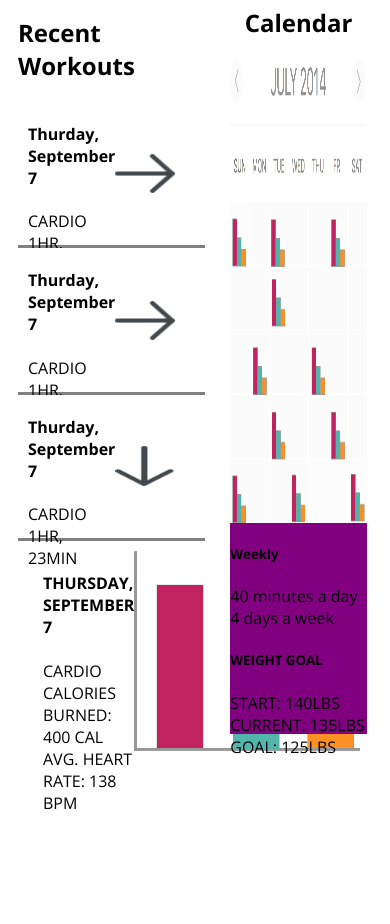
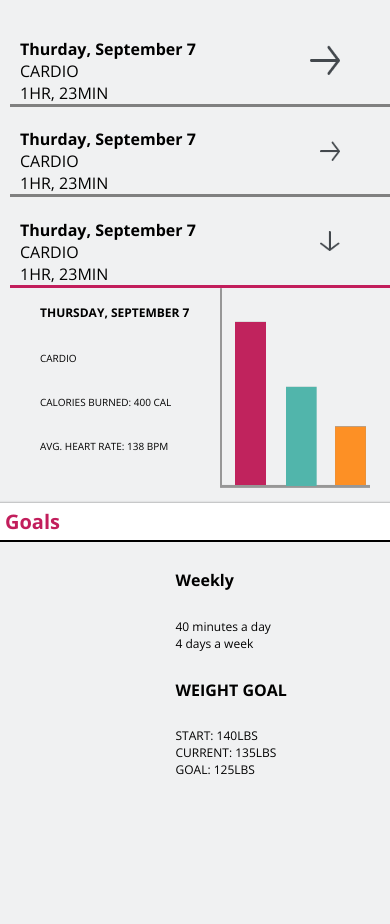
Before and after one commit to tylerjhevia/UI-UX-challenge, a plain HTML site: page index.html in a window 390 px wide. Shown: the part 108-1032 px from the top of the page. Before the commit the page ends 932 px from the top, so only its background shows below. Drawn offline with nearby package versions, Linux system fonts and the light colour scheme.

Commit message:
mobile layout

```diff
--- a/index.html
+++ b/index.html
@@ -1,18 +1,21 @@
 <!DOCTYPE html>
 <html>
+
 <head>
   <meta charset="utf-8">
+  <meta name="viewport" content="width=device-width, initial-scale=1">
   <link rel="stylesheet" href="styles.css">
   <link href="https://fonts.googleapis.com/css?family=Open+Sans:300,400,600,700" rel="stylesheet">
   <title></title>
 </head>
+
 <body>
   <header>
-      <h1>OH HI WENDY <img class="icon" src="./assets/Gear.png" alt="gear-icon"></h1>
+    <h1>OH HI, WENDY <img class="icon gear-icon" src="./assets/Gear.png" alt="gear-icon"></h1>
   </header>
   <div class="main">
     <section class="left-half">
-        <h2>Recent Workouts</h2>
+      <h2 class='recent-workouts'>Recent Workouts</h2>
       <div class="recent-row">
         <div class="workout-card">
           <h4>Thurday, September 7</h4>
@@ -20,7 +23,7 @@
           <p>1HR, 23MIN</p>
         </div>
         <div class="workout-icon">
-            <img class="icon" src="./assets/Arrow-right.png" alt="arrow-icon">
+          <img class="icon arrow-icon" src="./assets/Arrow-right.png" alt="arrow-icon">
         </div>
       </div>
       <div class="recent-row">
@@ -33,7 +36,7 @@
           <img class="icon" src="./assets/Arrow-right.png" alt="arrow-icon">
         </div>
       </div>
-        <div class="recent-row">
+      <div class="recent-row bottom-row">
         <div class="workout-card">
           <h4>Thurday, September 7</h4>
           <p>CARDIO</p>
@@ -57,10 +60,11 @@
       </div>
     </section>
     <section class="right-half">
-        <h2>Calendar</h2>
+      <h2 class='calendar-header'>Calendar</h2>
       <div class="calendar">
         <img class="calendar-img" src="./assets/Calendar1.png" alt="July Calendar">
       </div>
+      <h1 class='goals-header'>Goals</h1>
       <div class="goals">
         <div class="circle-graph">
 
@@ -78,4 +82,5 @@
     </section>
   </div>
 </body>
+
 </html>
--- a/styles.css
+++ b/styles.css
@@ -1,4 +1,4 @@
-body{
+body {
   font-family: 'Open Sans', sans-serif;
 }
 
@@ -60,7 +60,6 @@ p {
   flex-direction: column;
   height: 80%;
   /*line-height: .2px;*/
-
 }
 
 .workout-icon {
@@ -81,7 +80,6 @@ p {
 }
 
 /*images and icons*/
-
 
 .gear-icon {
   height: 25px;
@@ -112,3 +110,153 @@ p {
   margin: 10px;
   width: 150px;
 }
+
+@media (max-width: 400px) {
+  body {
+    margin: 0;
+    padding: 0;
+  }
+
+  header {
+    align-items: center;
+    display: flex;
+    justify-content: flex-end;
+    padding: 0;
+    margin: 0;
+    width: 100%;
+  }
+
+  h1 {
+    color: #c21e5c;
+    display: flex;
+    justify-content: flex-end;
+    align-items: center;
+    font-size: 20px;
+    height: 40px;
+    padding-right: 10px;
+    width: 100%;
+    margin: 0;
+  }
+
+  .icon {
+    height: 20px;
+    width: 20px;
+    margin-left: 5px;
+  }
+
+  .main {
+    background-color: #f0f1f2;
+    flex-direction: column;
+  }
+
+  .left-half {
+    width: 100%;
+  }
+
+  .recent-workouts {
+    color: #c21e5c;
+  }
+
+  .recent-row {
+    background-color: #f0f1f2;
+  }
+
+  .workout-card {
+    background-color: #f0f1f2;
+  }
+
+  h4 {
+    margin-bottom: 0;
+  }
+
+  .arrow-icon {
+    height: 30px;
+    width: 30px;
+  }
+
+  .stats {
+    background-color: #f0f1f2;
+    align-items: space-between;
+    display: flex;
+    padding: 0;
+    flex-direction: row;
+    justify-content: center;
+    margin: 0 auto;
+    height: 100%;
+    width: 100%;
+  }
+
+  .stats h4 {
+    font-size: 12px;
+  }
+
+  .right-half {
+    width: 100%;
+  }
+
+  .graph {
+    margin-left: 30px;
+    width: 150px;
+  }
+
+  .left-half {
+    height: 100%;
+  }
+
+  .stats p {
+    font-size: 10px;
+    margin-top: 30px;
+  }
+
+  .graph-section {
+    margin-right: 0;
+  }
+
+  .active-card {
+    width: 150px;
+    display: flex;
+    flex-direction: column;
+    height: 200px;
+    justify-content: flex-start;
+    align-items: space-around;
+  }
+
+  .calendar-header,
+  .calendar {
+    display: none;
+  }
+
+  .goals {
+    background-color: #f0f1f2;
+    display: flex;
+    justify-content: row;
+    height: 100%;
+    width: 100%;
+    margin: 0;
+    padding: 0;
+  }
+
+  .goals-header {
+    background-color: white;
+    display: flex;
+    justify-content: flex-start;
+    padding-left: 20px;
+  }
+
+  .circle-graph,
+  .goal-text {
+    width: 45%;
+  }
+
+  .bottom-row {
+    border-bottom: 3px solid #c21e5c;
+  }
+
+  .goals h5 {
+    font-size: 16px;
+  }
+
+  .goals p {
+    font-size: 12px;
+  }
+}
```
Lines whose indentation alone changed are shown as unchanged.
